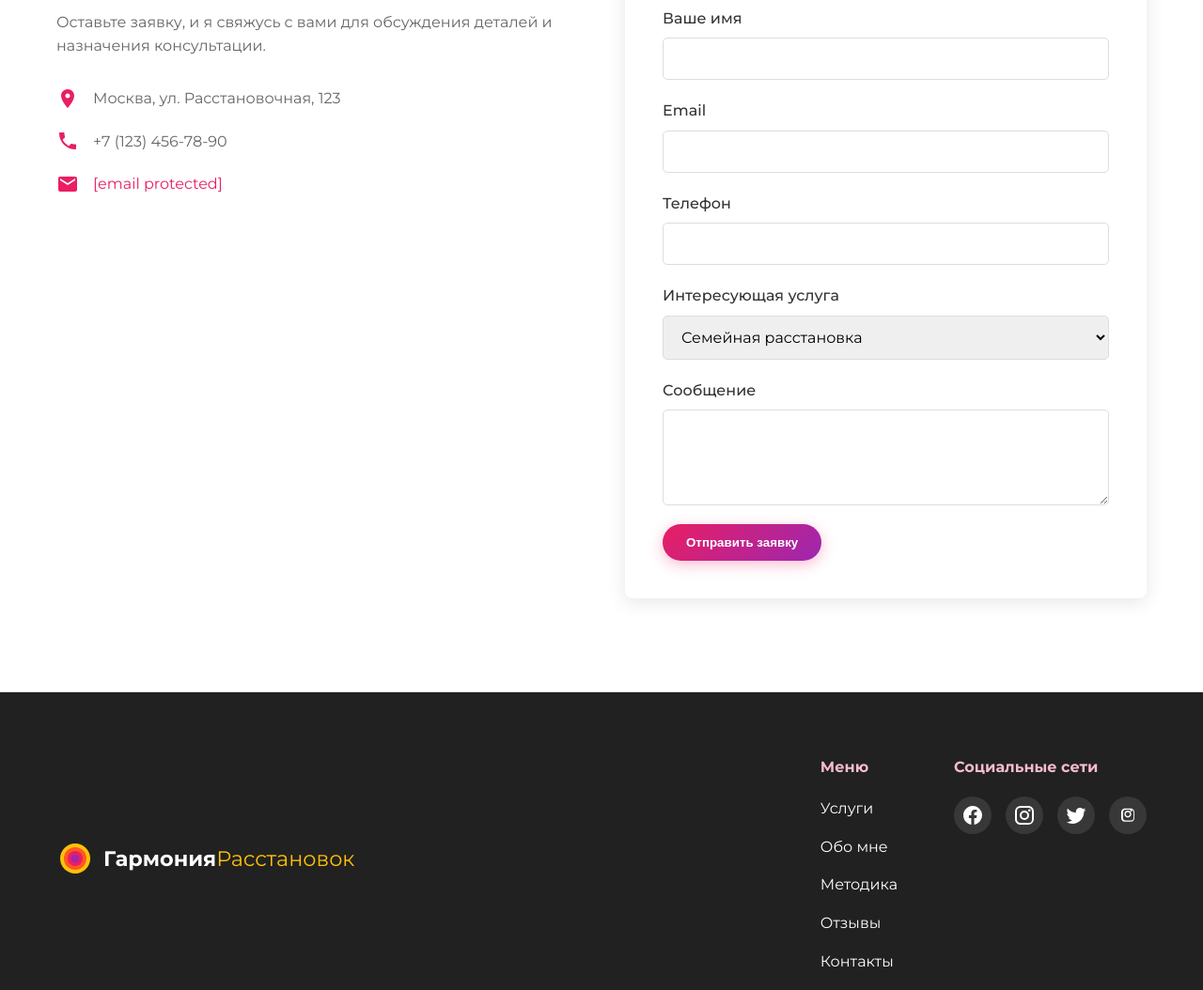
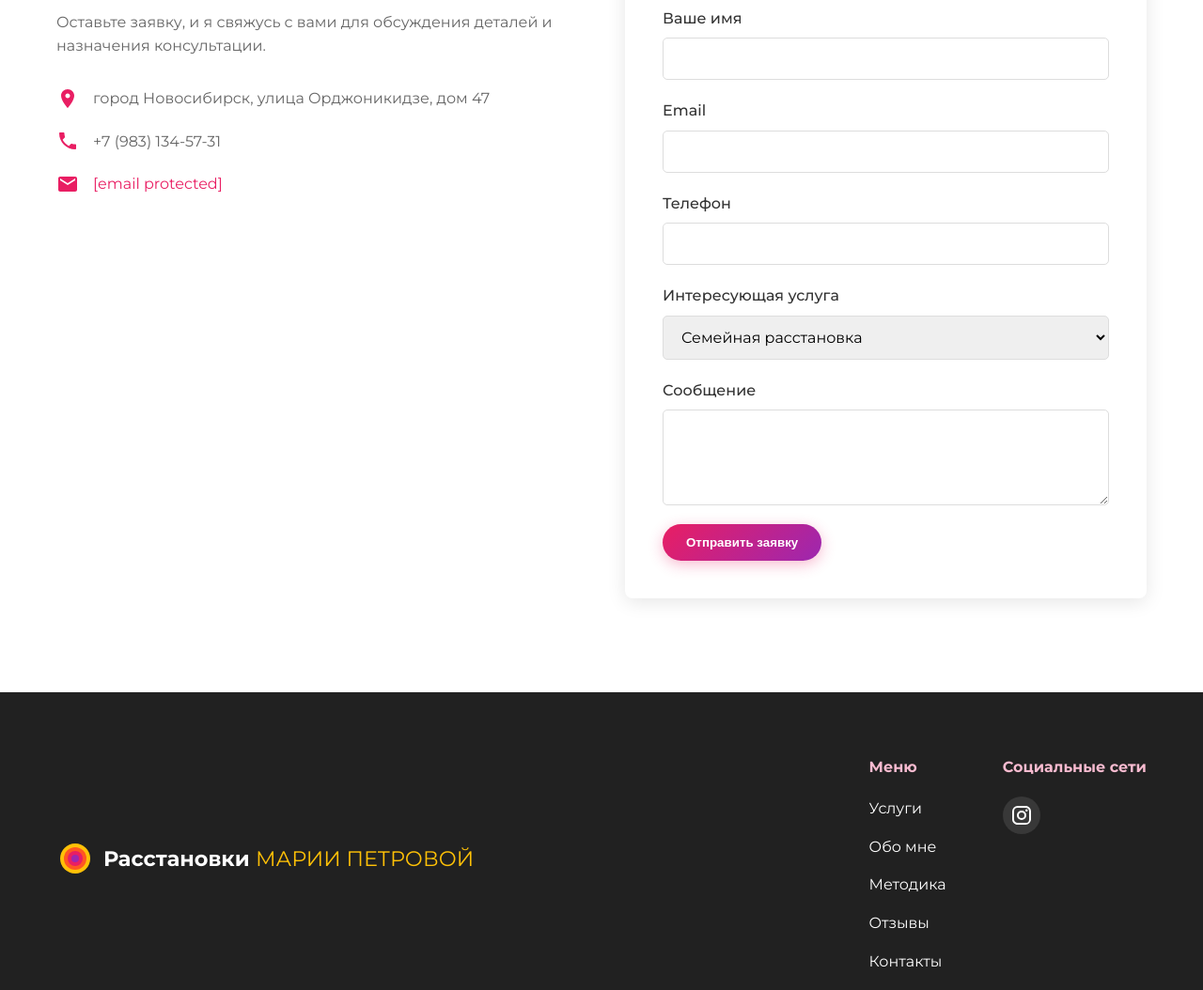
Before and after one commit to zarazakill/rastanovka, a plain HTML site: page index.html in a window 1280 px wide. Shown: the part 3880-4934 px from the top of the page at 94% size. Drawn offline with nearby package versions, Linux system fonts and the light colour scheme.

Commit message:
Update index.html

```diff
--- a/index.html
+++ b/index.html
@@ -243,19 +243,19 @@
                         <svg width="24" height="24" viewBox="0 0 24 24">
                             <path fill="#E91E63" d="M12,2C8.13,2 5,5.13 5,9c0,5.25 7,13 7,13s7,-7.75 7,-13c0,-3.87 -3.13,-7 -7,-7zM12,11.5c-1.38,0 -2.5,-1.12 -2.5,-2.5s1.12,-2.5 2.5,-2.5 2.5,1.12 2.5,2.5 -1.12,2.5 -2.5,2.5z"/>
                         </svg>
-                        <p>Москва, ул. Расстановочная, 123</p>
+                        <p>город Новосибирск, улица Орджоникидзе, дом 47</p>
                     </div>
                     <div class="contact-item">
                         <svg width="24" height="24" viewBox="0 0 24 24">
                             <path fill="#E91E63" d="M6.62,10.79c1.44,2.83 3.76,5.14 6.59,6.59l2.2,-2.2c0.27,-0.27 0.67,-0.36 1.02,-0.24c1.12,0.37 2.33,0.57 3.57,0.57c0.55,0 1,0.45 1,1V20c0,0.55 -0.45,1 -1,1C10.61,21 3,13.39 3,4c0,-0.55 0.45,-1 1,-1h3.5c0.55,0 1,0.45 1,1c0,1.25 0.2,2.45 0.57,3.57c0.11,0.35 0.03,0.74 -0.25,1.02l-2.2,2.2z"/>
                         </svg>
-                        <p>+7 (123) 456-78-90</p>
+                        <p>+7 (983) 134-57-31</p>
                     </div>
                     <div class="contact-item">
                         <svg width="24" height="24" viewBox="0 0 24 24">
                             <path fill="#E91E63" d="M20,4H4C2.9,4 2,4.9 2,6v12c0,1.1 0.9,2 2,2h16c1.1,0 2,-0.9 2,-2V6C22,4.9 21.1,4 20,4zM20,8l-8,5l-8,-5V6l8,5l8,-5V8z"/>
                         </svg>
-                        <p><a href="/cdn-cgi/l/email-protection" class="__cf_email__" data-cfemail="1d74737b725d757c6f70727364307e72736e697871717c697472736e336f68">[email&#160;protected]</a></p>
+                        <p><a href="blop22@yandex.ru" class="__cf_email__" data-cfemail="1d74737b725d757c6f70727364307e72736e697871717c697472736e336f68">[email&#160;protected]</a></p>
                     </div>
                 </div>
                 <div class="contact-form">
@@ -302,7 +302,7 @@
                         <circle cx="25" cy="25" r="10" fill="#E91E63" />
                         <circle cx="25" cy="25" r="5" fill="#9C27B0" />
                     </svg>
-                    <h3>Гармония<span>Расстановок</span></h3>
+                    <h3>Расстановки <span>МАРИИ ПЕТРОВОЙ</span></h3>
                 </div>
                 <div class="footer-links">
                     <div class="footer-menu">
@@ -318,17 +318,17 @@
                     <div class="footer-social">
                         <h4>Социальные сети</h4>
                         <div class="social-icons">
-                            <a href="#" class="social-icon">
+                           <!-- <a href="#" class="social-icon">
                                 <svg width="24" height="24" viewBox="0 0 24 24">
                                     <path fill="currentColor" d="M12 2.04C6.5 2.04 2 6.53 2 12.06C2 17.06 5.66 21.21 10.44 21.96V14.96H7.9V12.06H10.44V9.85C10.44 7.34 11.93 5.96 14.22 5.96C15.31 5.96 16.45 6.15 16.45 6.15V8.62H15.19C13.95 8.62 13.56 9.39 13.56 10.18V12.06H16.34L15.89 14.96H13.56V21.96A10 10 0 0 0 22 12.06C22 6.53 17.5 2.04 12 2.04Z"/>
                                 </svg>
-                            </a>
+                            </a> -->
                             <a href="#" class="social-icon">
                                 <svg width="24" height="24" viewBox="0 0 24 24">
                                     <path fill="currentColor" d="M7.8,2H16.2C19.4,2 22,4.6 22,7.8V16.2A5.8,5.8 0 0,1 16.2,22H7.8C4.6,22 2,19.4 2,16.2V7.8A5.8,5.8 0 0,1 7.8,2M7.6,4A3.6,3.6 0 0,0 4,7.6V16.4C4,18.39 5.61,20 7.6,20H16.4A3.6,3.6 0 0,0 20,16.4V7.6C20,5.61 18.39,4 16.4,4H7.6M17.25,5.5A1.25,1.25 0 0,1 18.5,6.75A1.25,1.25 0 0,1 17.25,8A1.25,1.25 0 0,1 16,6.75A1.25,1.25 0 0,1 17.25,5.5M12,7A5,5 0 0,1 17,12A5,5 0 0,1 12,17A5,5 0 0,1 7,12A5,5 0 0,1 12,7M12,9A3,3 0 0,0 9,12A3,3 0 0,0 12,15A3,3 0 0,0 15,12A3,3 0 0,0 12,9Z"/>
                                 </svg>
                             </a>
-                            <a href="#" class="social-icon">
+                          <!--  <a href="#" class="social-icon">
                                 <svg width="24" height="24" viewBox="0 0 24 24">
                                     <path fill="currentColor" d="M22.46,6C21.69,6.35 20.86,6.58 20,6.69C20.88,6.16 21.56,5.32 21.88,4.31C21.05,4.81 20.13,5.16 19.16,5.36C18.37,4.5 17.26,4 16,4C13.65,4 11.73,5.92 11.73,8.29C11.73,8.63 11.77,8.96 11.84,9.27C8.28,9.09 5.11,7.38 3,4.79C2.63,5.42 2.42,6.16 2.42,6.94C2.42,8.43 3.17,9.75 4.33,10.5C3.62,10.5 2.96,10.3 2.38,10C2.38,10 2.38,10 2.38,10.03C2.38,12.11 3.86,13.85 5.82,14.24C5.46,14.34 5.08,14.39 4.69,14.39C4.42,14.39 4.15,14.36 3.89,14.31C4.43,16 6,17.26 7.89,17.29C6.43,18.45 4.58,19.13 2.56,19.13C2.22,19.13 1.88,19.11 1.54,19.07C3.44,20.29 5.7,21 8.12,21C16,21 20.33,14.46 20.33,8.79C20.33,8.6 20.33,8.42 20.32,8.23C21.16,7.63 21.88,6.87 22.46,6Z"/>
                                 </svg>
@@ -339,7 +339,7 @@
                                     <path fill="currentColor" d="M12.01,7.11C10,7.11 8.37,8.74 8.37,10.75C8.37,12.76 10,14.39 12.01,14.39C14.02,14.39 15.65,12.76 15.65,10.75C15.65,8.74 14.02,7.11 12.01,7.11ZM12.01,13.02C10.76,13.02 9.74,12.01 9.74,10.75C9.74,9.5 10.75,8.48 12.01,8.48C13.27,8.48 14.28,9.5 14.28,10.75C14.28,12.01 13.26,13.02 12.01,13.02Z"/>
                                     <path fill="currentColor" d="M16.54,6.93C16.54,7.47 16.1,7.91 15.56,7.91C15.02,7.91 14.58,7.47 14.58,6.93C14.58,6.39 15.02,5.95 15.56,5.95C16.1,5.95 16.54,6.39 16.54,6.93Z"/>
                                 </svg>
-                            </a>
+                            </a>  -->
                         </div>
                     </div>
                 </div>
```
